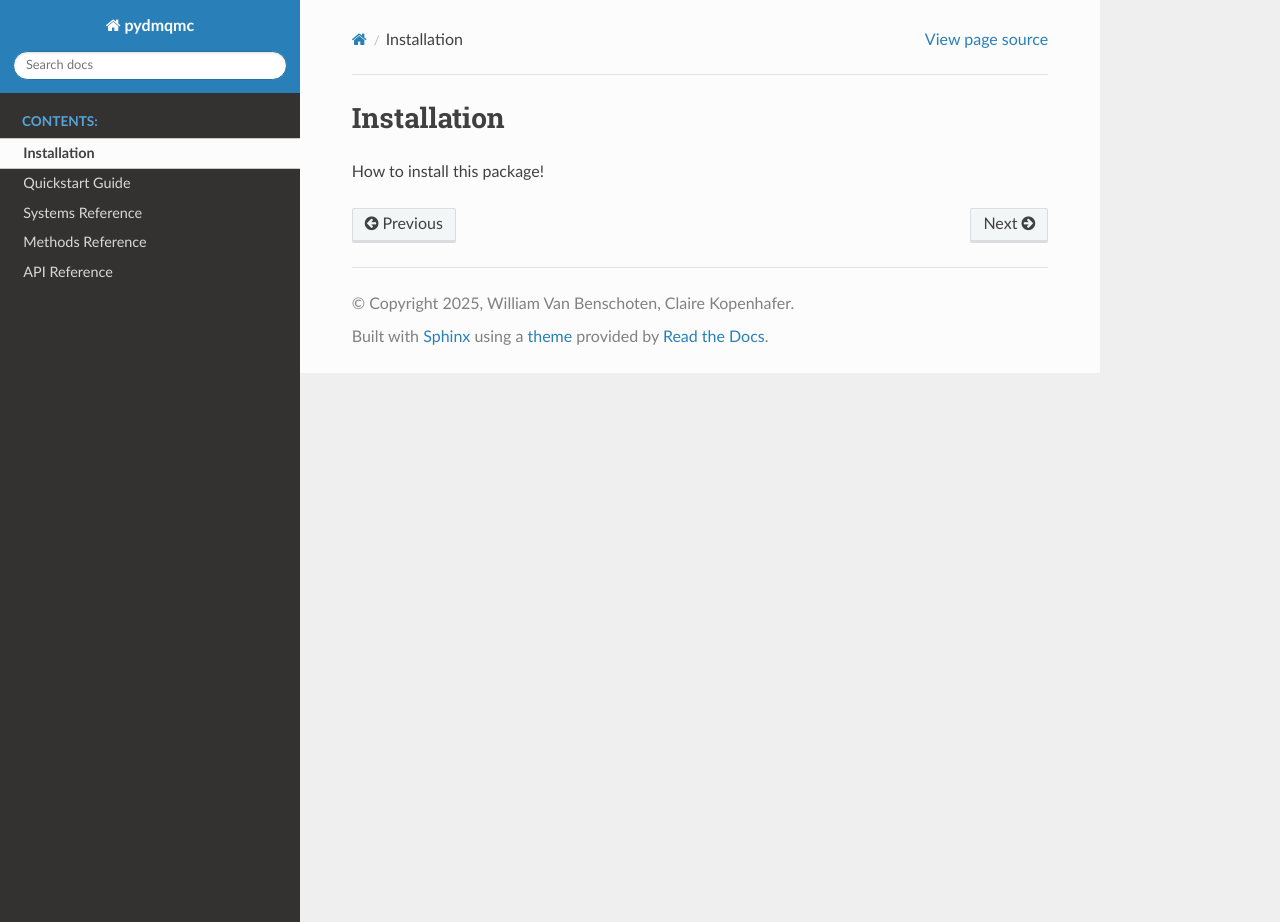
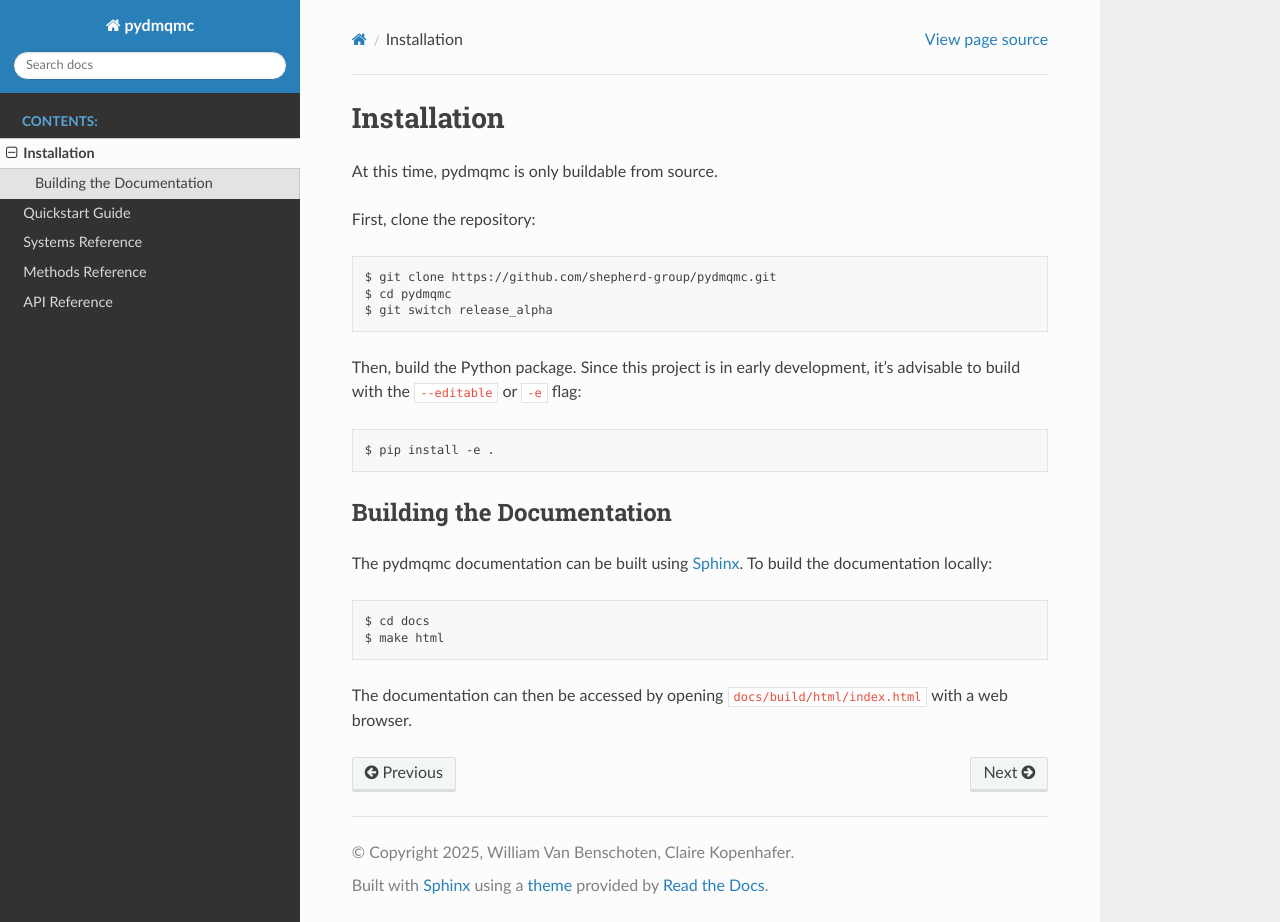
Before and after one commit to shepherd-group/pydmqmc, a Sphinx documentation site: the page built from docs/source/installation.rst, in a window 1280 px wide and 922 px high. Built offline with Sphinx 7.4.7 and the Read the Docs theme 3.1.0, drawn with Linux system fonts in a browser that asks for light colours; pages that are not in the unit, such as notebooks, are missing from menus.

Commit message:
Add basic installation instructions to docs

```diff
--- a/docs/source/api_base.rst
+++ b/docs/source/api_base.rst
@@ -10,12 +10,14 @@ to be used internally.
     :depth: 3
 
 .. _api-base-systems:
+
 Systems Submodule
 -----------------
 
 .. autoclass:: pydmqmc.systems.System
 
 .. _api-base-methods:
+
 Methods Submodule
 -----------------
 .. autosummary::
--- a/docs/source/installation.rst
+++ b/docs/source/installation.rst
@@ -3,4 +3,27 @@
 Installation
 ============
 
-How to install this package!
+At this time, pydmqmc is only buildable from source.
+
+First, clone the repository: ::
+
+    $ git clone https://github.com/shepherd-group/pydmqmc.git
+    $ cd pydmqmc
+    $ git switch release_alpha
+
+Then, build the Python package. Since this project is in early development,
+it's advisable to build with the ``--editable`` or ``-e`` flag: ::
+
+    $ pip install -e .
+
+Building the Documentation
+--------------------------
+
+The pydmqmc documentation can be built using `Sphinx <www.sphinx-doc.org>`_.
+To build the documentation locally: ::
+
+    $ cd docs
+    $ make html
+
+The documentation can then be accessed by opening ``docs/build/html/index.html``
+with a web browser.
--- a/docs/source/quickstart.rst
+++ b/docs/source/quickstart.rst
@@ -16,7 +16,7 @@ All :doc:`System<systems>` classes require an input file. The contents
 of this file are used to define the System's Hamiltonian according to the
 class used to load the file. For example, if you wish to use integrals in
 `FCIDUMP format <https://hande.readthedocs.io/en/stable/manual/integrals.html#fcidump-format>`_,
-use the :ref:`pydmqmc.systems.Integral<api-system-integral>` class.
+use the :ref:`Integral<api-system-integral>` class.
 
 The :doc:`Methods<methods>` classes require a System object at initialization.
 The various methods fall into two categories: :doc:`iterative<iterative>`
```
